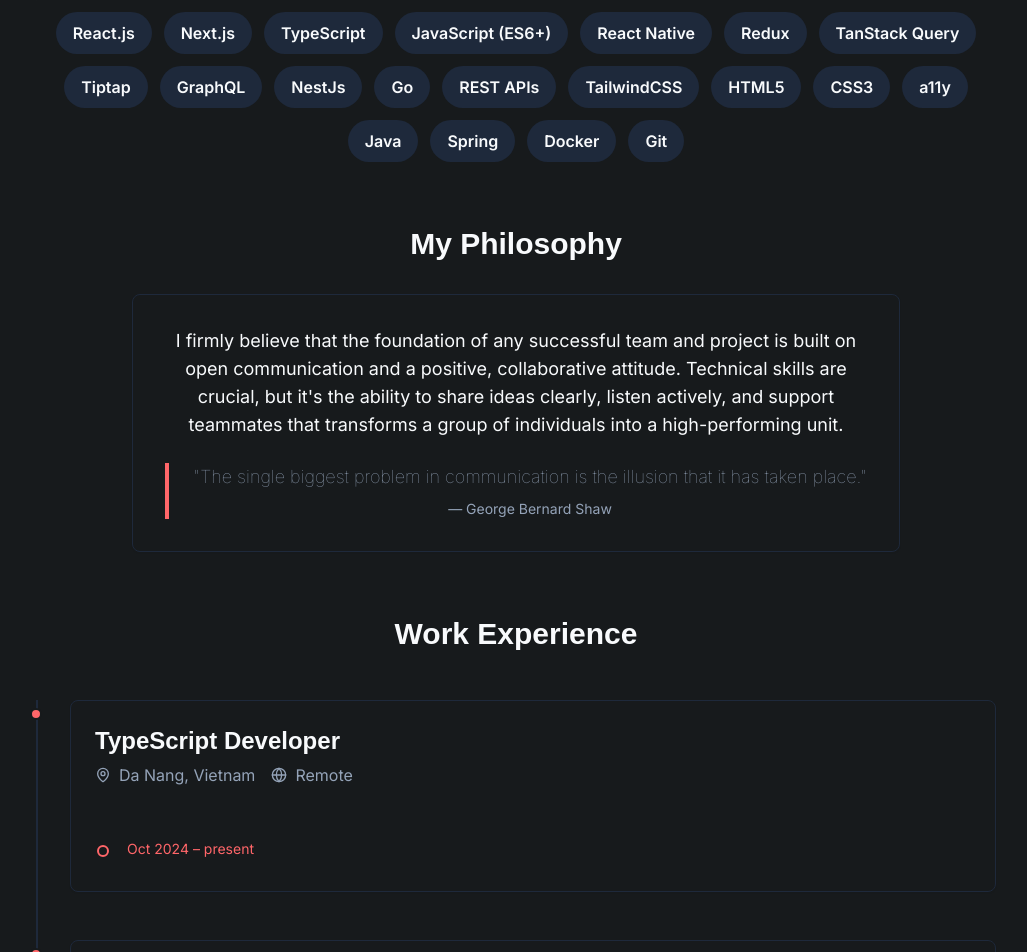
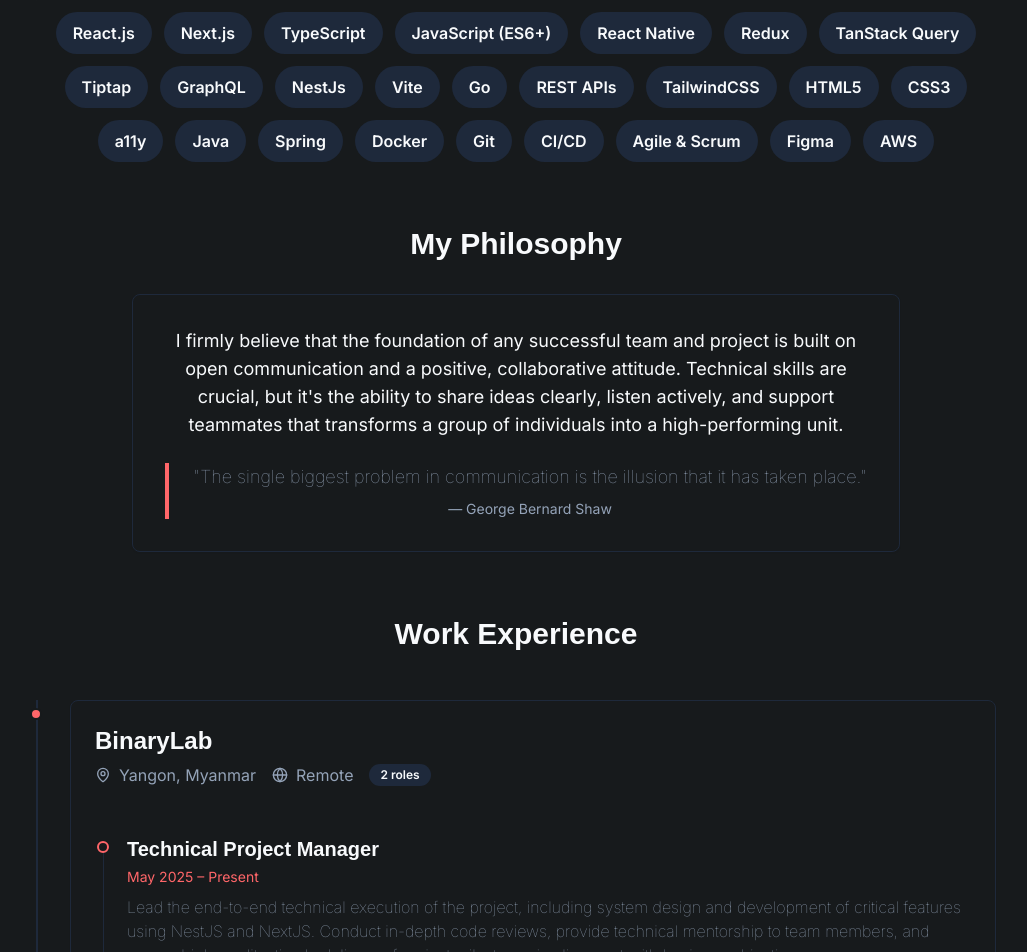
Before and after one commit to channyeintun/channyeintun.github.io, a Next.js app: page /about in a window 1280 px wide. Shown: the part 520-1472 px from the top of the page, without its empty margins (124-1151 px from the left). Built offline with nearby package versions, Linux system fonts and the light colour scheme; a web font is replaced by a local one.

Commit message:
feat: update job

```diff
--- a/src/app/about/page.tsx
+++ b/src/app/about/page.tsx
@@ -17,19 +17,26 @@ import { Spotlight } from "@/components/ui/spotlight";
 
 const skills = [
   "React.js", "Next.js", "TypeScript", "JavaScript (ES6+)",
-  "React Native", "Redux", "TanStack Query", "Tiptap", "GraphQL", "NestJs", "Go", "REST APIs", "TailwindCSS",
-  "HTML5", "CSS3", "a11y", "Java", "Spring", "Docker", "Git"
+  "React Native", "Redux", "TanStack Query", "Tiptap", "GraphQL", "NestJs", "Vite", "Go", "REST APIs", "TailwindCSS",
+  "HTML5", "CSS3", "a11y", "Java", "Spring", "Docker", "Git", "CI/CD", "Agile & Scrum", "Figma", "AWS"
 ];
 
 const workExperience: Experience[] = [
   {
-    company: "TypeScript Developer",
-    location: "Da Nang, Vietnam",
+    company: "BinaryLab",
+    companyUrl: "https://binarylab.io/",
+    location: "Yangon, Myanmar",
     workType: "Remote",
-    roles: [{
-      title: "",
-      period: "Oct 2024 – present",
-      description: ""
+    roles: [
+     {
+      title: "Technical Project Manager",
+      period: "May 2025 – Present",
+      description: "Lead the end-to-end technical execution of the project, including system design and development of critical features using NestJS and NextJS. Conduct in-depth code reviews, provide technical mentorship to team members, and ensure high-quality, timely delivery of project milestones in alignment with business objectives."
+     },
+     {
+      title: "Frontend Lead",
+      period: "Oct 2024 – April 2025",
+      description: "Leading the frontend team and overseeing the development of user-facing features."
     }]
   },
   {
```
